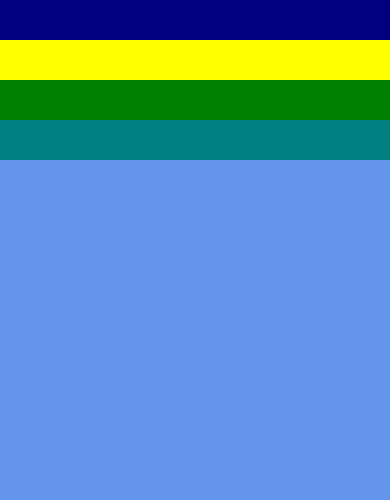
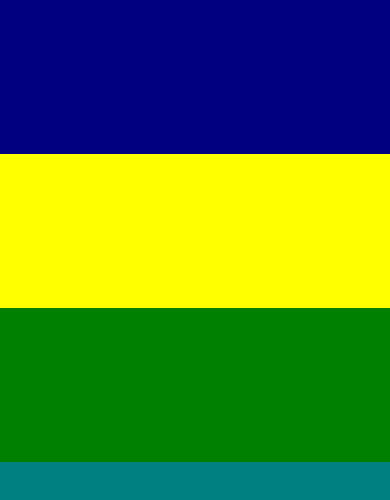
Before and after one commit to marshalmori/layoutnative, a React Native app: screen / in a window 390 px wide. Shown: the top 500 px of the page. Built offline with nearby package versions, Linux system fonts and the light colour scheme.

Commit message:
Verificar fator de crescimento do flex box

```diff
--- a/App.js
+++ b/App.js
@@ -18,10 +18,10 @@ const styles = StyleSheet.create({
     backgroundColor: 'cornflowerblue',
     flex: 1,
   },
-  caja1: {backgroundColor: 'navy', padding: 20},
-  caja2: {backgroundColor: 'yellow', padding: 20},
-  caja3: {backgroundColor: 'green', padding: 20},
-  caja4: {backgroundColor: 'teal', padding: 20},
+  caja1: {backgroundColor: 'navy', padding: 20, flex: 1},
+  caja2: {backgroundColor: 'yellow', padding: 20, flex: 1},
+  caja3: {backgroundColor: 'green', padding: 20, flex: 1},
+  caja4: {backgroundColor: 'teal', padding: 20, flex: 3},
 });
 
 export default App;
```
